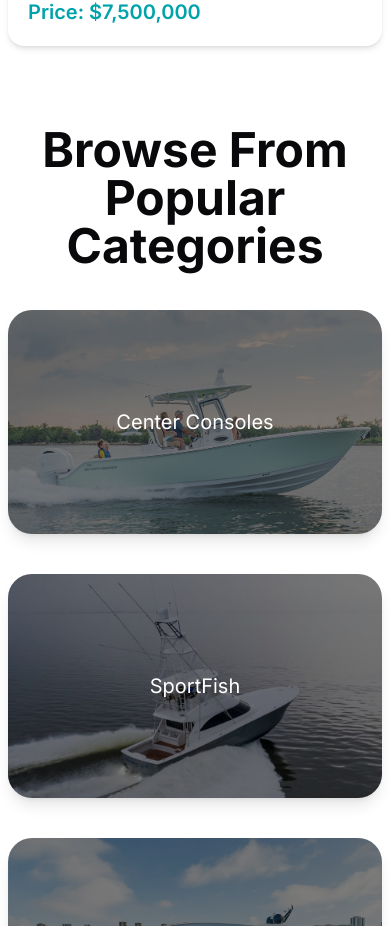
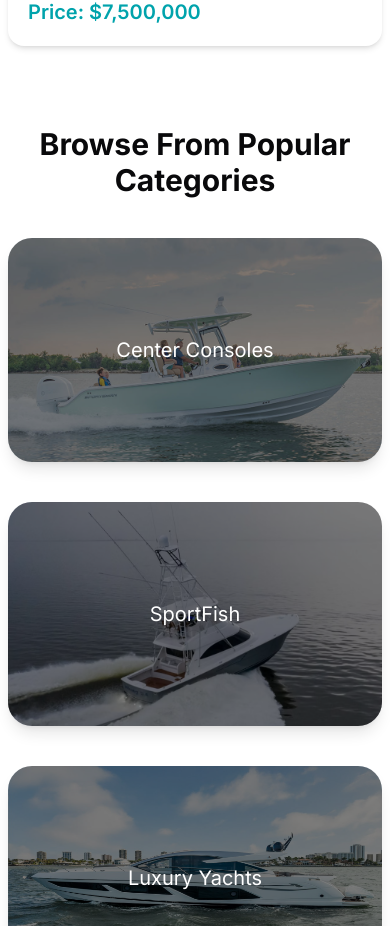
Before and after one commit to Softvence-Omega-Dev-Ninjas/diaz-florida-yacht-frontend, a Next.js app: page / in a window 390 px wide. Shown: the part 3154-4080 px from the top of the page. Built offline with nearby package versions, Linux system fonts and the light colour scheme.

Commit message:
Fix: Popular Categories

```diff
--- a/src/app/(main-layout)/(home)/_components/PopularCategories/PopularCategories.tsx
+++ b/src/app/(main-layout)/(home)/_components/PopularCategories/PopularCategories.tsx
@@ -6,7 +6,7 @@ import CategoryCard from './CategoryCard';
 const PopularCategories = () => {
     return (
         <CustomContainer>
-            <h2 className='text-5xl text-center font-bold'>Browse From Popular Categories</h2>
+            <h2 className='text-3xl sm:text-4xl lg:text-5xl text-center font-bold'>Browse From Popular Categories</h2>
             <div className="flex flex-wrap justify-center items-center gap-10 my-10">
                 {
                     democategoriesdata.map((category) => <CategoryCard key={category.id} category={category} />)
```
